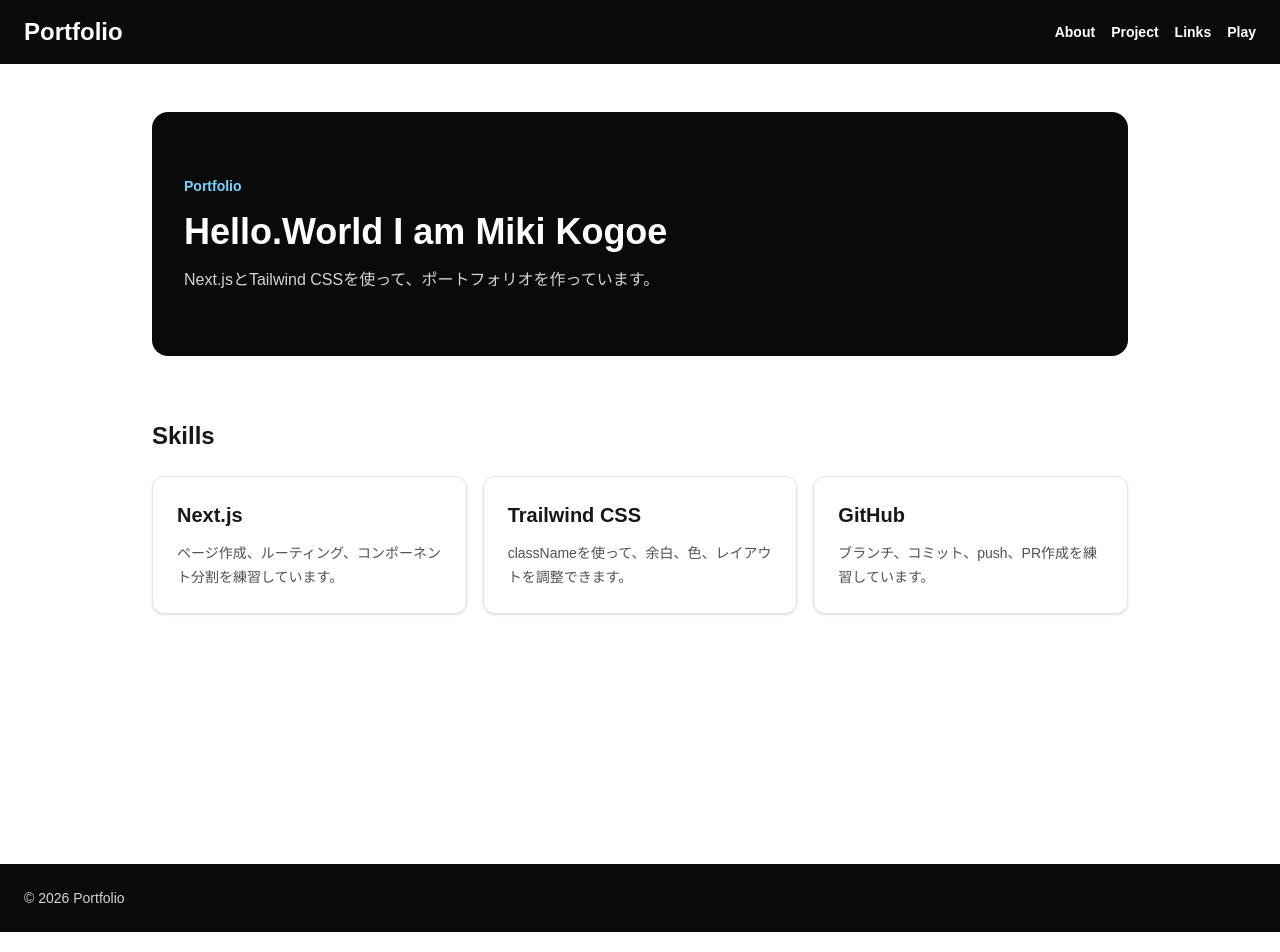
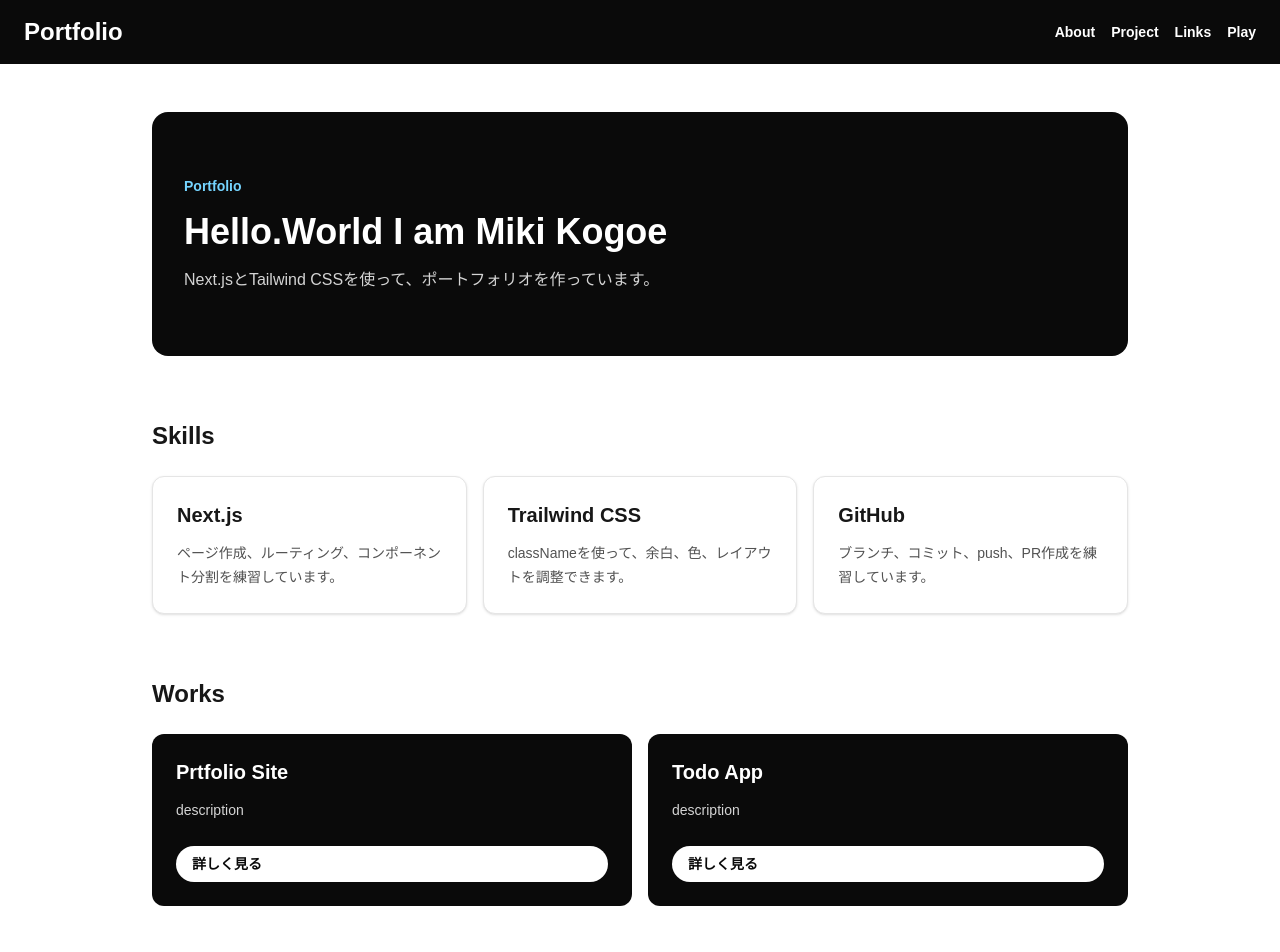
Before and after one commit to Miki15-kg/miki-portfolio, a Next.js app: page / in a window 1280 px wide. Shown: the top 952 px of the page. Built offline with nearby package versions, Linux system fonts and the light colour scheme.

Commit message:
feature: page.tsxとskill-card.tsxで制作物カードを追加

```diff
--- a/src/app/page.tsx
+++ b/src/app/page.tsx
@@ -1,5 +1,6 @@
 import { MainLayout } from "../layouts/main/main-layout";
-import { SkillCard } from "../components/skill-card/skill-card"
+import { SkillCard } from "../components/skill-card/skill-card";
+import { WorkCard } from "../components/work-card/work-card";
 
 const skills = [
   {
@@ -16,6 +17,19 @@
     description: "ブランチ、コミット、push、PR作成を練習しています。",
   },
 ];
+
+const works = [
+  {
+    title: "Prtfolio Site",
+    description: "自分のプロフィール、スキル、制作物をまとめるサイトです。",
+    href: "#",
+  },
+  {
+    title: "Todo App",
+    description: "タスクの追加、完了、削除ができる練習用アプリです。",
+    href: "#",
+  },
+]
 
 export default function Home() {
   return (
@@ -39,6 +53,20 @@
               ))}
             </div>
           </section>
+
+          <section id='works'>
+              <h2 className='text-2xl font-bold text-neutral-900'>Works</h2>
+              <div className='mt-6 grid gap-4 md:grid-cols-2'>
+                {works.map((work) => (
+                  <WorkCard
+                    key={work.title}
+                    title={work.title}
+                    description={work.description}
+                    href={work.href}
+                  />
+                ))}
+              </div>
+          </section>
         </div>
       </MainLayout>
 
--- /dev/null
+++ b/src/components/work-card/work-card.tsx
@@ -0,0 +1,19 @@
+type WorkCardProps = {
+    title: string;
+    description: string;
+    href: string;
+}
+
+export const WorkCard = ({title, description, href}: WorkCardProps) => {
+    return (
+        <article className='flex flex-col rounded-xl bg-neutral-950 p-6 text-white'>
+            <h3 className='text-xl font-bold'>{title}</h3>
+            <p className='mt-3 flex-1 text-sm leading-6 text-neutral-300'>description</p>
+            <a className='mt-6 w^fit rounded-full bg-white px-4 py-2 text-sm font-bold text-neutral-950'
+                href={href}
+            >
+                詳しく見る
+            </a>
+        </article>
+    )
+}
```
